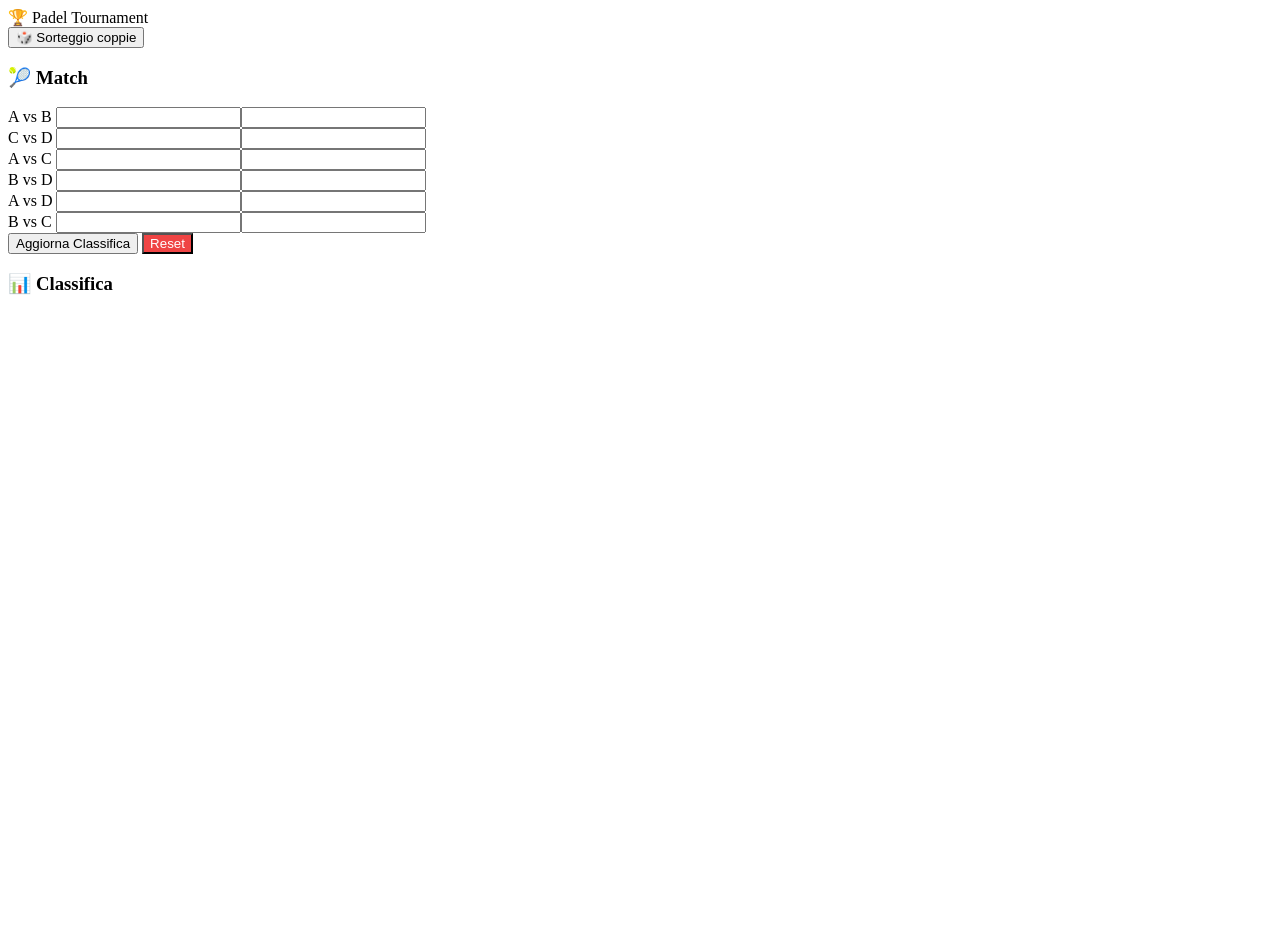
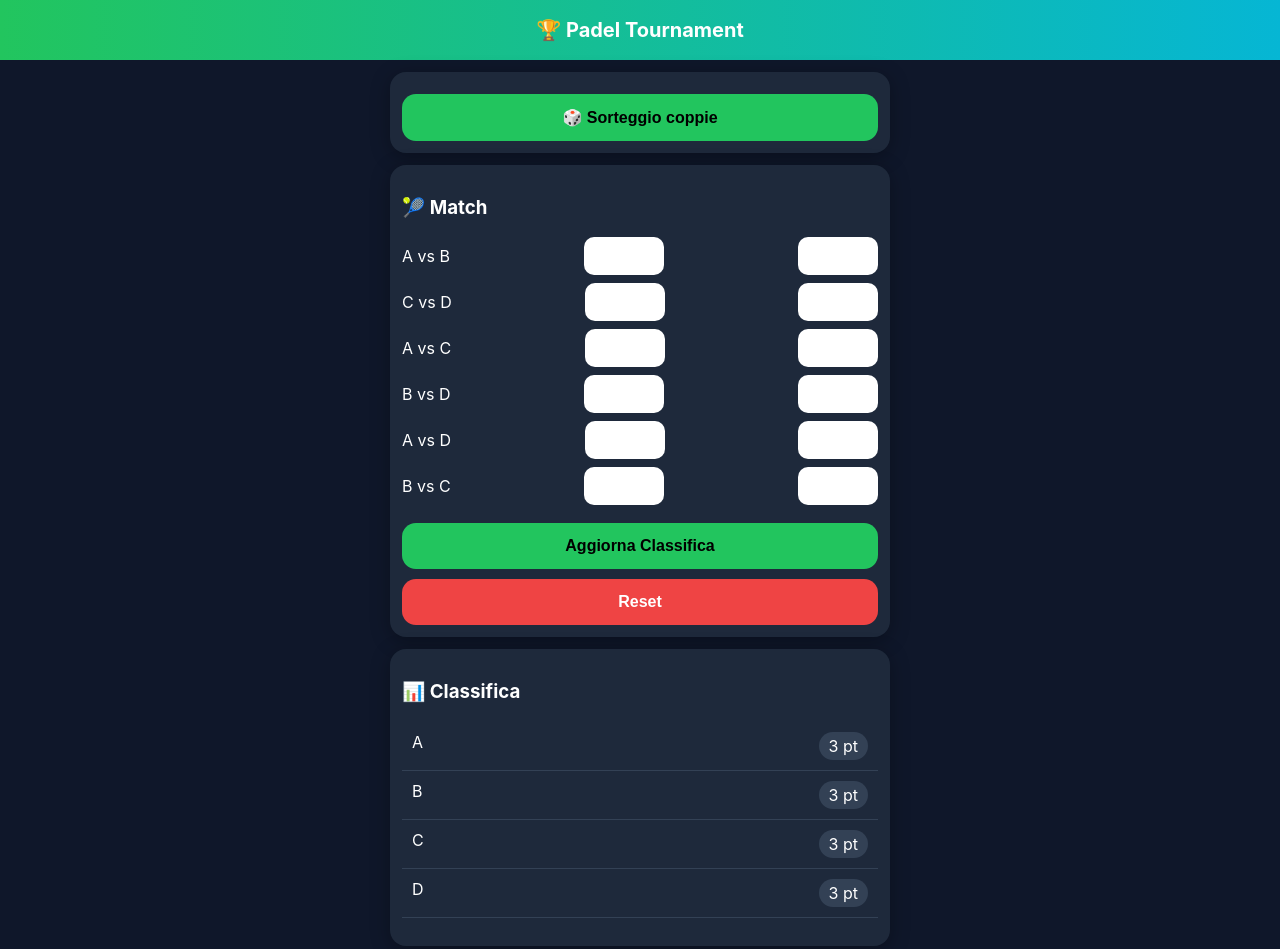
Before and after one commit to flandini52/padel_app, a plain HTML site: page index.html in a window 1280 px wide. Before the commit the page ends 800 px from the top, so only its background shows below. Drawn offline with Linux system fonts and the light colour scheme.

Commit message:
add draw

```diff
--- a/index.html
+++ b/index.html
@@ -6,7 +6,99 @@
 <title>Padel App</title>
 
 <style>
-/* tutto il tuo CSS invariato */
+  body {
+    margin: 0;
+    font-family: -apple-system, BlinkMacSystemFont, Arial;
+    background: #0f172a;
+    color: white;
+  }
+
+  header {
+    padding: 18px;
+    text-align: center;
+    font-size: 20px;
+    font-weight: bold;
+    background: linear-gradient(90deg,#22c55e,#06b6d4);
+  }
+
+  .container {
+    padding: 12px;
+    max-width: 500px;
+    margin: auto;
+  }
+
+  .card {
+    background: #1e293b;
+    border-radius: 16px;
+    padding: 12px;
+    margin-bottom: 12px;
+    box-shadow: 0 4px 20px rgba(0,0,0,0.3);
+  }
+
+  .match {
+    display: flex;
+    justify-content: space-between;
+    align-items: center;
+    margin: 8px 0;
+  }
+
+  input {
+    width: 60px;
+    padding: 10px;
+    border-radius: 10px;
+    border: none;
+    text-align: center;
+    font-size: 16px;
+  }
+
+  button {
+    width: 100%;
+    padding: 14px;
+    border: none;
+    border-radius: 14px;
+    font-size: 16px;
+    font-weight: bold;
+    margin-top: 10px;
+    background: #22c55e;
+    color: black;
+    cursor: pointer;
+  }
+
+  button:active {
+    transform: scale(0.98);
+  }
+
+  .danger {
+    background: #ef4444;
+    color: white;
+  }
+
+  .secondary {
+    background: #334155;
+    color: white;
+  }
+
+  .table {
+    list-style: none;
+    padding: 0;
+  }
+
+  .table li {
+    display: flex;
+    justify-content: space-between;
+    padding: 10px;
+    border-bottom: 1px solid #334155;
+  }
+
+  .badge {
+    padding: 4px 10px;
+    border-radius: 999px;
+    background: #334155;
+  }
+
+  a {
+    text-decoration: none;
+  }
 </style>
 </head>
 
@@ -16,13 +108,14 @@
 
 <div class="container">
 
-  <!-- 🔥 BUTTON SORT EG GIO GIUSTO QUI -->
+  <!-- NAV -->
   <div class="card">
-    <a href="draw.html">
-      <button>🎲 Sorteggio coppie</button>
-    </a>
+    <button onclick="window.location.href='draw.html'">
+      🎲 Sorteggio coppie
+    </button>
   </div>
 
+  <!-- MATCH -->
   <div class="card">
     <h3>🎾 Match</h3>
 
@@ -51,9 +144,10 @@
     </div>
 
     <button onclick="calc()">Aggiorna Classifica</button>
-    <button onclick="resetAll()" style="background:#ef4444;color:white;">Reset</button>
+    <button class="danger" onclick="resetAll()">Reset</button>
   </div>
 
+  <!-- CLASSIFICA -->
   <div class="card">
     <h3>📊 Classifica</h3>
     <ul id="standings" class="table"></ul>
@@ -62,7 +156,64 @@
 </div>
 
 <script>
-// tuo JS invariato
+
+function save() {
+  let inputs = document.querySelectorAll("input");
+  let data = {};
+  inputs.forEach(i => data[i.id] = i.value);
+  localStorage.setItem("padel", JSON.stringify(data));
+}
+
+function load() {
+  let data = JSON.parse(localStorage.getItem("padel") || "{}");
+  for (let k in data) {
+    let el = document.getElementById(k);
+    if (el) el.value = data[k];
+  }
+}
+
+function calc() {
+
+  save();
+
+  let teams = {A:0,B:0,C:0,D:0};
+
+  let matches = [
+    ["A","B","a1","b1"],
+    ["C","D","c1","d1"],
+    ["A","C","a2","c2"],
+    ["B","D","b2","d2"],
+    ["A","D","a3","d3"],
+    ["B","C","b3","c3"]
+  ];
+
+  matches.forEach(m => {
+    let aT=m[0], bT=m[1];
+    let a=parseInt(document.getElementById(m[2]).value)||0;
+    let b=parseInt(document.getElementById(m[3]).value)||0;
+
+    if(a>b) teams[aT]+=3;
+    else if(b>a) teams[bT]+=3;
+    else { teams[aT]+=1; teams[bT]+=1; }
+  });
+
+  let sorted = Object.entries(teams).sort((a,b)=>b[1]-a[1]);
+
+  document.getElementById("standings").innerHTML =
+    sorted.map(t =>
+      `<li><span>${t[0]}</span><span class="badge">${t[1]} pt</span></li>`
+    ).join("");
+}
+
+function resetAll() {
+  localStorage.removeItem("padel");
+  document.querySelectorAll("input").forEach(i => i.value = "");
+  document.getElementById("standings").innerHTML = "";
+}
+
+load();
+calc();
+
 </script>
 
 </body>
```
